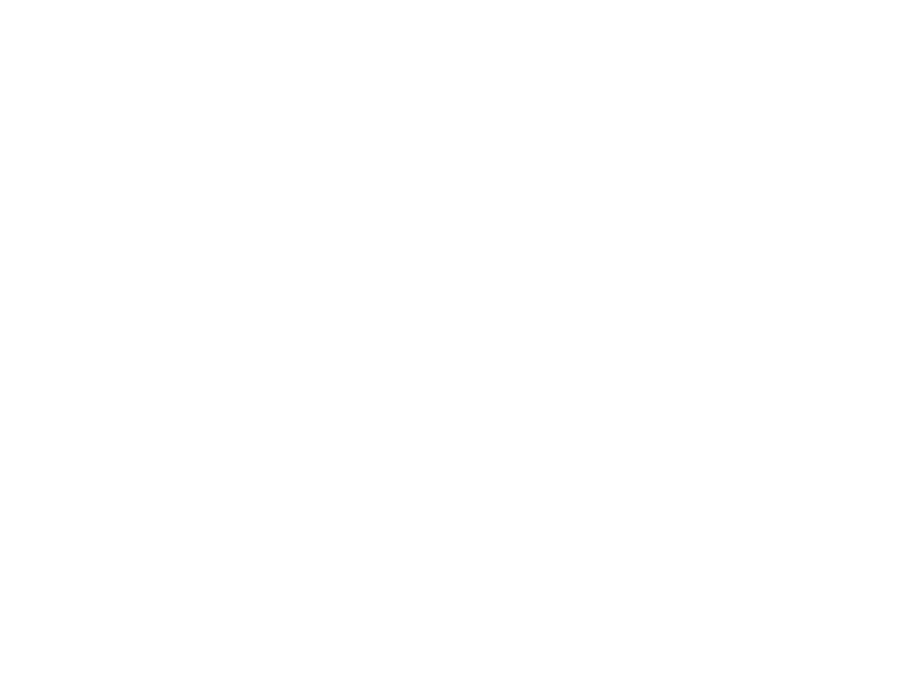
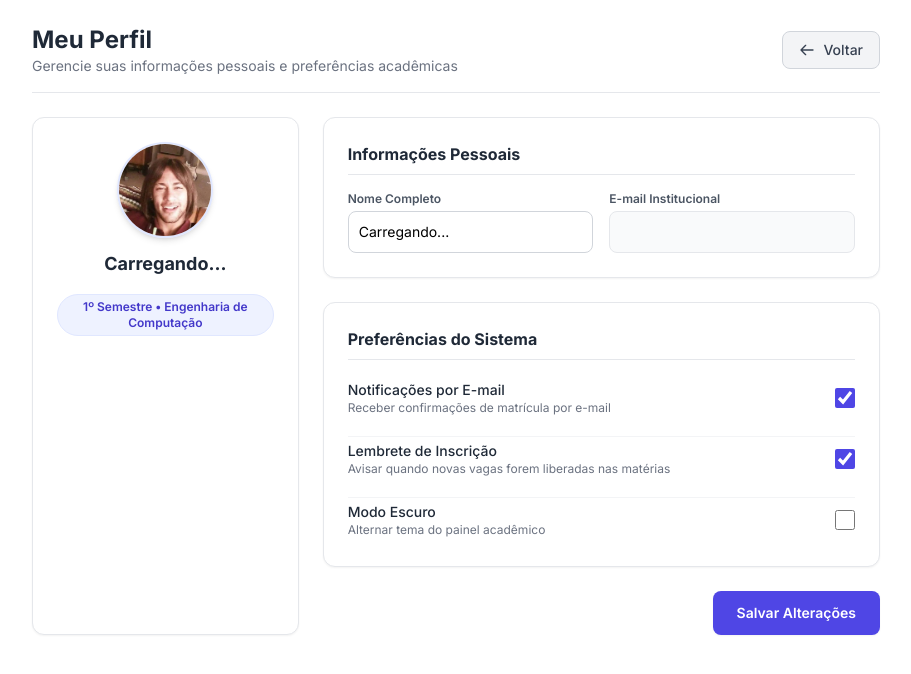
Before and after one commit to carloskiyoto/matricula_facil_trainee_catijr, a React (Vite) app in the folder frontend-example/: page /meu-perfil in a window 1280 px wide. Before the commit this address had no page. Shown: the top 674 px of the page, without its empty margins (184-1095 px from the left). Built offline with nearby package versions, Linux system fonts and the light colour scheme.

Commit message:
feat: new 'Meu Peril' page on header

```diff
--- a/frontend-example/src/App.tsx
+++ b/frontend-example/src/App.tsx
@@ -7,6 +7,9 @@ import MinhasMateriasPage from './pages/MinhasMateriasPage'
 import DetalhesDisciplinaPage from './pages/DetalhesDisciplinaPage'
 import { Disciplina } from './types'
 import fotoAvatar from './assets/avatar.jpg'
+import PerfilPage from './pages/PerfilPage'
+import { User } from '../types'
+
 function LoginWrapper() {
   const navigate = useNavigate()
   return <LoginPage onNavigate={(page) => navigate(`/${page}`)} />
@@ -34,7 +37,7 @@ export default function App() {
       const token = localStorage.getItem('token');
       const alunoId = localStorage.getItem('alunoId') || 1;
       const alunoNome = localStorage.getItem('alunoNome') || 'Aluno';
-
+      const alunoEmail = localStorage.getItem('alunoEmail') || '';
       if (!token) {
           console.warn("Usuário não autenticado.");
           return;
@@ -42,7 +45,7 @@ export default function App() {
       setUsuarioLogado({
               id: Number(alunoId),
               name: alunoNome,
-              email: 'aluno@institucional.edu.br', // temporario
+              email: alunoEmail,
               curso: 'Ciência da Computação',      // exemplo geral
               periodo: '2º Período',
               avatar: fotoAvatar,
@@ -85,6 +88,7 @@ export default function App() {
         <Route path="/" element={<Navigate to="/login" replace />} />
         <Route path="/login" element={<LoginWrapper />} />
         <Route path="/signup" element={<SignupWrapper />} />
+        <Route path="/meu-perfil" element={<PerfilPage user={usuarioLogado} />} />
 
 
         <Route
--- a/frontend-example/src/components/DashboardHeader.tsx
+++ b/frontend-example/src/components/DashboardHeader.tsx
@@ -36,6 +36,11 @@ export default function DashboardHeader({ user }: DashboardHeaderProps) {
       to: '/minhas-materias',
       active: location.pathname === '/minhas-materias'
     },
+    {
+          label: 'Meu Perfil',
+          to: '/meu-perfil',
+          active: location.pathname === '/meu-perfil'
+        },
   ]
 
   return (
--- a/frontend-example/src/components/LoginCard.tsx
+++ b/frontend-example/src/components/LoginCard.tsx
@@ -33,6 +33,7 @@ export default function LoginCard({ onNavigate }: LoginCardProps) {
                     localStorage.setItem('token', dados.token);
                     localStorage.setItem('alunoId', String(dados.id));
                     localStorage.setItem('alunoNome', dados.nome);
+                    localStorage.setItem('alunoEmail', email);
 
                      window.location.href = '/dashboard';
 
--- /dev/null
+++ b/frontend-example/src/pages/PerfilPage.tsx
@@ -0,0 +1,176 @@
+import { useState, useEffect } from 'react'
+import { useNavigate } from 'react-router-dom'
+import fotoAvatar from '../assets/avatar.jpg'
+
+interface PerfilPageProps {
+    user: User | any;
+}
+
+export default function PerfilPage({ user }: PerfilPageProps) {
+    const navigate = useNavigate()
+
+    const [nome, setNome] = useState(user.name)
+    const [email, setEmail] = useState(user?.email || '')
+    const [periodo, setPeriodo] = useState(user.periodo || '1º Semestre')
+
+    const [notifEmail, setNotifEmail] = useState(true)
+    const [notifLembretes, setNotifLembretes] = useState(true)
+    const [temaEscuro, setTemaEscuro] = useState(false)
+    const [mensagemSucesso, setMensagemSucesso] = useState('')
+
+    function handleSalvar(e: React.FormEvent) {
+        e.preventDefault()
+        setMensagemSucesso('Configurações salvas com sucesso!')
+        setTimeout(() => setMensagemSucesso(''), 3000)
+    }
+
+    useEffect(() => {
+            if (user) {
+                setNome(user.name || 'Aluno');
+                setEmail(user.email || '');
+                if (user.periodo) setPeriodo(user.periodo);
+            }
+        }, [user])
+
+    function handleSalvar(e: React.FormEvent) {
+        e.preventDefault()
+        setMensagemSucesso('Configurações salvas com sucesso!')
+        setTimeout(() => setMensagemSucesso(''), 3000)
+    }
+
+    return (
+        <div className="max-w-4xl mx-auto p-6 flex flex-col gap-6">
+
+            {/* Cabeçalho com o botão de Voltar */}
+            <header className="border-b border-gray-200 pb-4 flex items-center justify-between">
+                <div>
+                    <h1 className="text-2xl font-bold text-gray-800">Meu Perfil </h1>
+                    <p className="text-sm text-gray-500">Gerencie suas informações pessoais e preferências acadêmicas</p>
+                </div>
+
+                <button
+                    type="button"
+                    onClick={() => navigate('/dashboard')} // Ou navigate(-1) para voltar ao histórico anterior
+                    className="flex items-center gap-2 px-4 py-2 bg-gray-100 hover:bg-gray-200 text-gray-700 text-sm font-medium rounded-lg transition-colors border border-gray-300"
+                >
+                    <svg className="w-4 h-4" fill="none" stroke="currentColor" viewBox="0 0 24 24">
+                        <path strokeLinecap="round" strokeLinejoin="round" strokeWidth="2" d="M10 19l-7-7m0 0l7-7m-7 7h18" />
+                    </svg>
+                    Voltar
+                </button>
+            </header>
+
+            {mensagemSucesso && (
+                <div className="bg-green-100 border border-green-300 text-green-800 px-4 py-3 rounded-lg text-sm font-medium">
+                    {mensagemSucesso}
+                </div>
+            )}
+
+            <div className="grid grid-cols-1 md:grid-cols-3 gap-6">
+                {/* CARD DE IDENTIFICAÇÃO */}
+                                <div className="bg-white p-6 rounded-xl border border-gray-200 shadow-sm flex flex-col items-center text-center gap-3">
+
+                                    {user.avatar ? (
+                                        <img
+                                            src={user.avatar}
+                                            alt={`Foto de ${nome}`}
+                                            className="w-24 h-24 rounded-full object-cover shadow-md border-2 border-indigo-100"
+                                        />
+                                    ) : (
+                                        <div className="w-24 h-24 bg-indigo-600 text-white rounded-full flex items-center justify-center font-bold text-3xl shadow-md">
+                                            {nome.charAt(0).toUpperCase()}
+                                        </div>
+                                    )}
+
+                                    <div>
+                                        <h2 className="text-lg font-bold text-gray-800">{nome}</h2>
+                                        <p className="text-sm text-gray-500">{email}</p>
+                                    </div>
+                                    <span className="bg-indigo-50 text-indigo-700 text-xs font-semibold px-3 py-1 rounded-full border border-indigo-100 mt-1">
+                                        {periodo} • Engenharia de Computação
+                                    </span>
+                                </div>
+
+                {/* Form de Configurações */}
+                <form onSubmit={handleSalvar} className="md:col-span-2 flex flex-col gap-6">
+                    {/* Informações Pessoais */}
+                    <div className="bg-white p-6 rounded-xl border border-gray-200 shadow-sm flex flex-col gap-4">
+                        <h3 className="font-bold text-base text-gray-800 border-b pb-2">Informações Pessoais</h3>
+
+                        <div className="grid grid-cols-1 md:grid-cols-2 gap-4">
+                            <div>
+                                <label className="block text-xs font-semibold text-gray-600 mb-1">Nome Completo</label>
+                                <input
+                                    type="text"
+                                    value={nome}
+                                    onChange={(e) => setNome(e.target.value)}
+                                    className="w-full text-sm border border-gray-300 rounded-lg p-2.5 focus:ring-2 focus:ring-indigo-500 outline-none"
+                                />
+                            </div>
+                            <div>
+                                <label className="block text-xs font-semibold text-gray-600 mb-1">E-mail Institucional</label>
+                                <input
+                                    type="email"
+                                    value={email}
+                                    disabled
+                                    className="w-full text-sm border border-gray-200 bg-gray-50 text-gray-500 rounded-lg p-2.5 cursor-not-allowed"
+                                />
+                            </div>
+                        </div>
+                    </div>
+
+                    {/* Preferências do Sistema */}
+                    <div className="bg-white p-6 rounded-xl border border-gray-200 shadow-sm flex flex-col gap-4">
+                        <h3 className="font-bold text-base text-gray-800 border-b pb-2">Preferências do Sistema</h3>
+
+                        <div className="flex justify-between items-center py-1">
+                            <div>
+                                <p className="text-sm font-medium text-gray-800">Notificações por E-mail</p>
+                                <p className="text-xs text-gray-500">Receber confirmações de matrícula por e-mail</p>
+                            </div>
+                            <input
+                                type="checkbox"
+                                checked={notifEmail}
+                                onChange={(e) => setNotifEmail(e.target.checked)}
+                                className="w-5 h-5 accent-indigo-600 cursor-pointer"
+                            />
+                        </div>
+
+                        <div className="flex justify-between items-center py-1 border-t border-gray-100">
+                            <div>
+                                <p className="text-sm font-medium text-gray-800">Lembrete de Inscrição</p>
+                                <p className="text-xs text-gray-500">Avisar quando novas vagas forem liberadas nas matérias</p>
+                            </div>
+                            <input
+                                type="checkbox"
+                                checked={notifLembretes}
+                                onChange={(e) => setNotifLembretes(e.target.checked)}
+                                className="w-5 h-5 accent-indigo-600 cursor-pointer"
+                            />
+                        </div>
+
+                        <div className="flex justify-between items-center py-1 border-t border-gray-100">
+                            <div>
+                                <p className="text-sm font-medium text-gray-800">Modo Escuro </p>
+                                <p className="text-xs text-gray-500">Alternar tema do painel acadêmico</p>
+                            </div>
+                            <input
+                                type="checkbox"
+                                checked={temaEscuro}
+                                onChange={(e) => setTemaEscuro(e.target.checked)}
+                                className="w-5 h-5 accent-indigo-600 cursor-pointer"
+                            />
+                        </div>
+                    </div>
+
+                    <button
+                        type="submit"
+                        className="bg-indigo-600 text-white text-sm font-semibold py-3 px-6 rounded-lg hover:bg-indigo-700 transition-colors shadow-sm self-end"
+                    >
+                        Salvar Alterações
+                    </button>
+                </form>
+            </div>
+        </div>
+    )
+}
```
